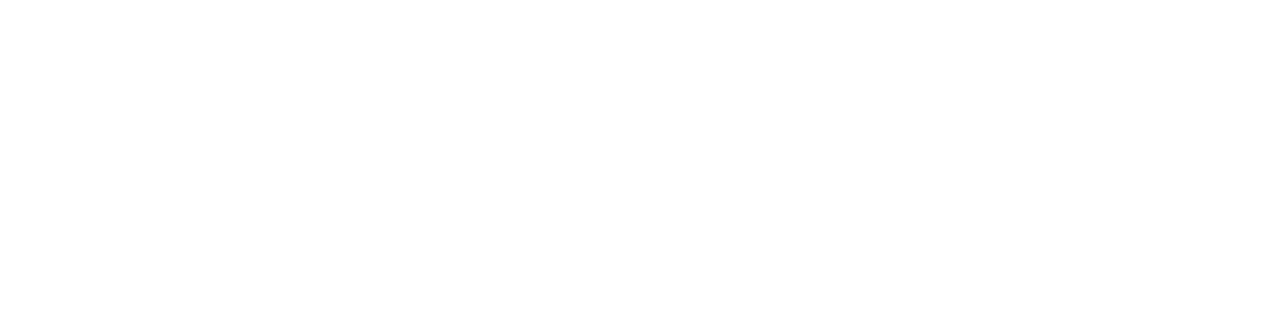
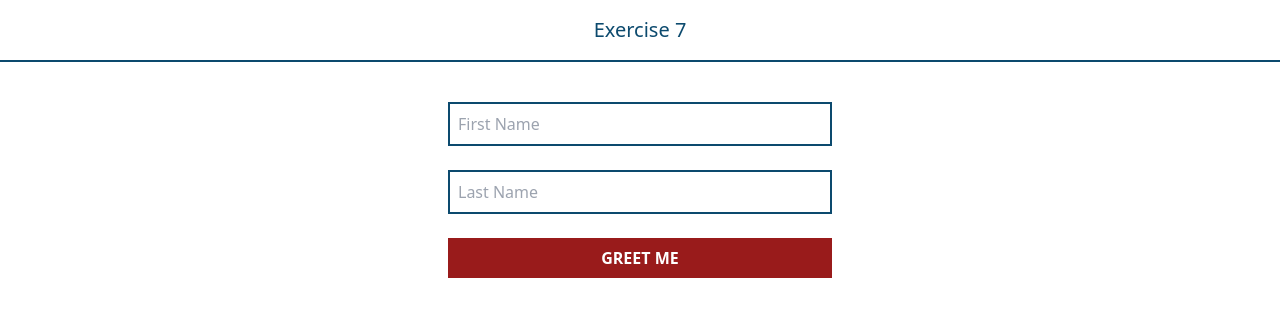
Before and after one commit to alain-kubwayo/react-exercises, a React (Create React App) app: page /form in a window 1280 px wide. Before the commit this address had no page. Shown: the top 316 px of the page. Built offline with nearby package versions, Linux system fonts and the light colour scheme.

Commit message:
feat: add form for greeting user

```diff
--- a/src/App.js
+++ b/src/App.js
@@ -1,11 +1,15 @@
 import { BrowserRouter, Routes, Route } from "react-router-dom";
 import './App.css';
+import Form from "./components/Form";
+import Navbar from "./components/Navbar";
 
 function App() {
   return (
     <BrowserRouter>
+      <Navbar />
       <Routes>
         <Route path="/" element={(<h1>Test</h1>)} />
+        <Route path="/form" element={(<Form />)} />
       </Routes>
     </BrowserRouter>
   );
--- /dev/null
+++ b/src/components/Form.jsx
@@ -0,0 +1,51 @@
+import { useState } from "react";
+
+const Form = () => {
+    const [formData, setFormData] = useState({
+        firstName: "",
+        lastName: ""
+    });
+
+    const handleSubmit = e => {
+        e.preventDefault();
+        alert(`Hello ${formData.firstName} ${formData.lastName}!`);
+    }
+
+    const handleChange = e => {
+        const { name, value } = e.target;
+        setFormData(prevFormData => {
+            return {
+                ...prevFormData,
+                [name]: value
+            }
+        })
+    }
+
+    return (
+        <form className="flex flex-col max-w-sm pt-10 mx-auto gap-y-6" onSubmit={handleSubmit}>
+            <label>
+                <input
+                    type="text"
+                    placeholder="First Name"
+                    className="w-full p-2 border-2 outline-none border-sky-900"
+                    name="firstName"
+                    value={formData.firstName}
+                    onChange={handleChange}
+                />
+            </label>
+            <label>
+                <input
+                    type="text"
+                    placeholder="Last Name"
+                    className="w-full p-2 border-2 outline-none border-sky-900"
+                    name="lastName"
+                    value={formData.lastName}
+                    onChange={handleChange}
+                />
+            </label>
+            <button className="px-4 py-2 font-bold text-white uppercase bg-red-800">Greet Me</button>
+        </form>
+    );
+}
+
+export default Form;
--- /dev/null
+++ b/src/components/Navbar.jsx
@@ -0,0 +1,11 @@
+import { Link } from "react-router-dom";
+
+const Navbar = () => {
+    return (
+        <nav className="flex w-full px-10 py-4 border-b-2 justify-evenly border-sky-900">
+            <Link to="/form" className="text-xl text-sky-900">Exercise 7</Link>
+        </nav>
+    );
+}
+
+export default Navbar;
```
